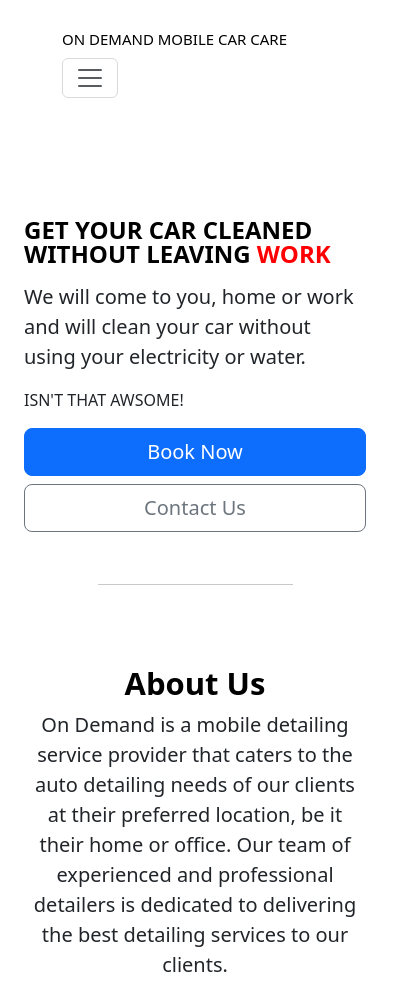
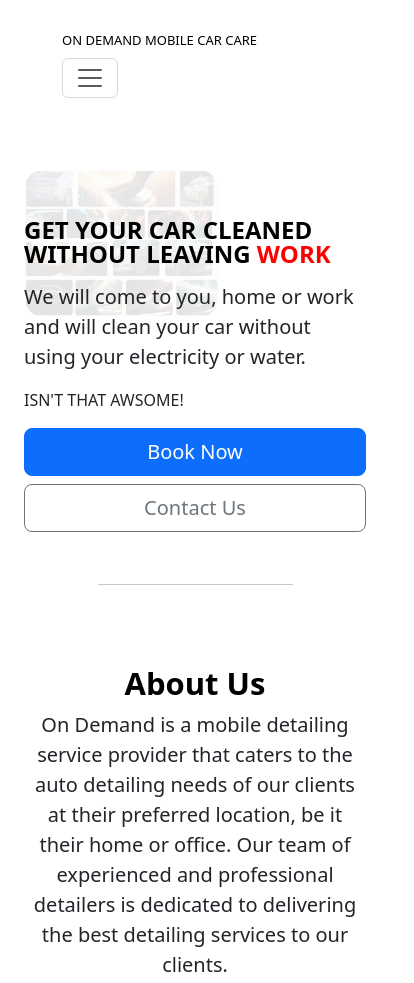
Before and after one commit to aluthra999/odmcc, a plain HTML site: page index.html in a window 390 px wide. Shown: the top 983 px of the page, 414 px wide, since content can reach past the window. Drawn offline with nearby package versions, Linux system fonts and the light colour scheme.

Commit message:
Add files via upload

```diff
--- a/css/style.css
+++ b/css/style.css
@@ -92,12 +92,14 @@ hr {
     text-align: center;
     padding: 0 150px;
 }
+
 /* Testimonial section start */
 
 /* footer section start */
 .contact {
     margin: 150px auto 0;
 }
+
 /* footer section end */
 
 
@@ -108,14 +110,16 @@ hr {
     }
 
     .brand-title {
-        font-size: 15px;
+        font-size: 13px;
     }
 }
 
 @media (max-width: 768px) {
     .image-container img {
-        visibility: hidden;
         position: absolute;
+        width: 50%;
+        z-index: -1;
+        opacity: 0.1;
     }
 
     .carousel-item {
```
